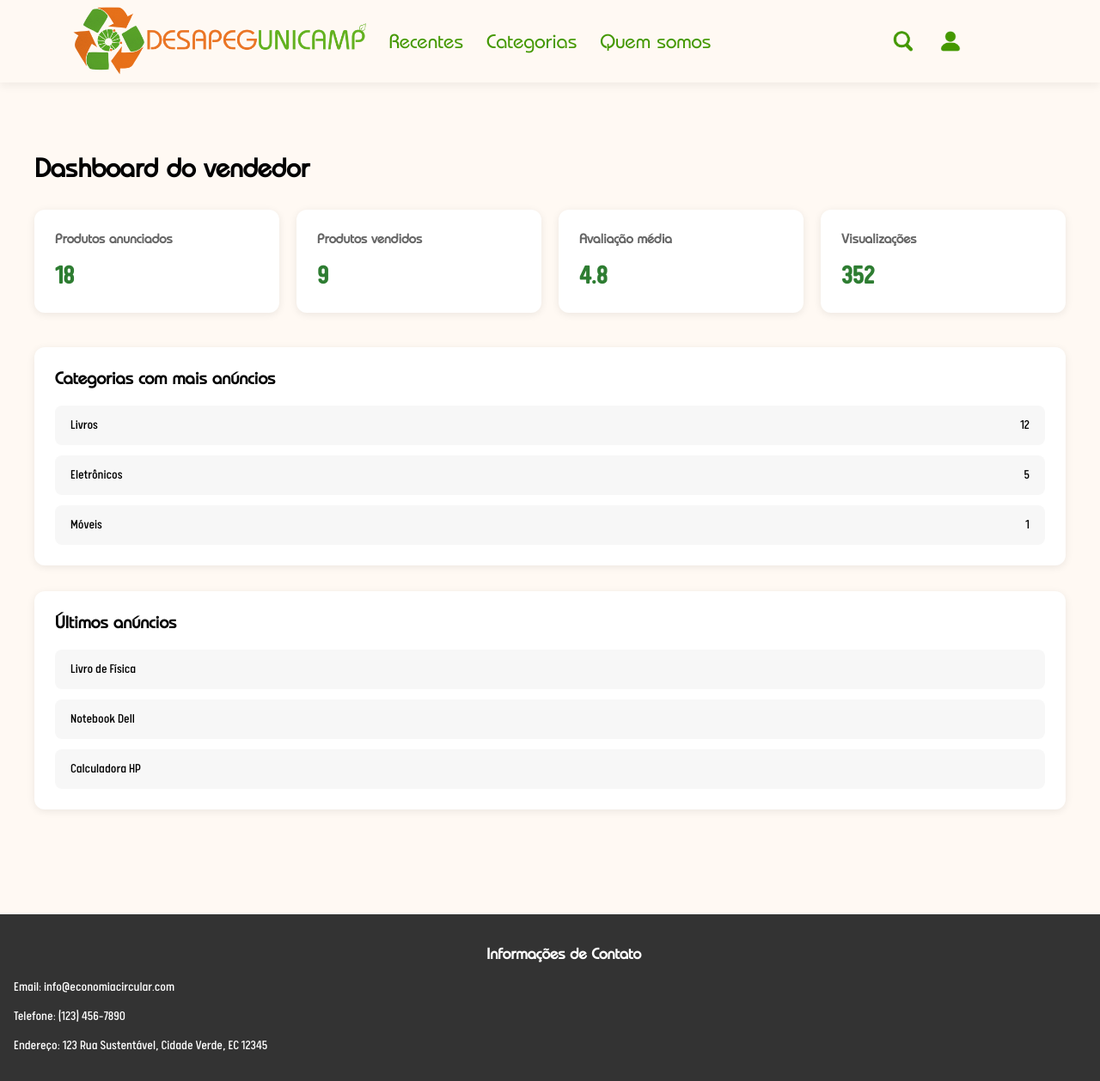
After one commit to daniel-sfranco/economia-circular, a Flask app: page /dashboard in a window 1280 px wide. The commit adds this page. Shown: the whole page at 86% size. Run offline with Flask 3, Linux system fonts and the light colour scheme.

Commit message:
feat: implementa frontend do dashboard do vendedor

```diff
--- a/desapeg/routes.py
+++ b/desapeg/routes.py
@@ -310,3 +310,7 @@ def api_similar_products(prod_id):
         .all()
 
     return jsonify([p.to_dict() for p in similar_products])
+
+@main_routes.route('/dashboard')
+def dashboard():
+    return render_template("dashboard.html")
--- /dev/null
+++ b/desapeg/static/styles/dashboard.css
@@ -0,0 +1,101 @@
+.dashboard-container {
+    max-width: 1200px;
+    margin: 40px auto;
+    padding: 20px;
+}
+
+.page-title {
+    margin-bottom: 30px;
+    font-size: 2rem;
+    font-weight: 700;
+}
+
+.dashboard-header {
+    margin-bottom: 40px;
+}
+
+.dashboard-header h1 {
+    margin-bottom: 8px;
+    font-size: 2rem;
+}
+
+.dashboard-header p {
+    color: #666;
+    font-size: 1rem;
+}
+
+.stats-grid {
+    display: grid;
+    grid-template-columns: repeat(auto-fit, minmax(220px, 1fr));
+    gap: 20px;
+    margin-bottom: 40px;
+}
+
+.stat-card {
+    background: white;
+    border-radius: 12px;
+    padding: 24px;
+    box-shadow: 0 2px 10px rgba(0,0,0,0.08);
+    transition: transform .2s ease, box-shadow .2s ease;
+}
+
+.stat-card:hover {
+    transform: translateY(-4px);
+    box-shadow: 0 6px 18px rgba(0,0,0,0.12);
+}
+
+.stat-card h3 {
+    margin: 0;
+    color: #666;
+    font-size: 1rem;
+    font-weight: 600;
+}
+
+.stat-number {
+    display: block;
+    margin-top: 18px;
+    font-size: 2rem;
+    font-weight: bold;
+    color: #2E7D32;
+}
+
+.dashboard-section {
+    background: white;
+    border-radius: 12px;
+    padding: 24px;
+    margin-bottom: 30px;
+    box-shadow: 0 2px 10px rgba(0,0,0,0.08);
+}
+
+.dashboard-section h2 {
+    margin-top: 0;
+    margin-bottom: 20px;
+    font-size: 1.3rem;
+}
+
+.category-list {
+    display: flex;
+    flex-direction: column;
+    gap: 12px;
+}
+
+.category-item {
+    display: flex;
+    justify-content: space-between;
+    align-items: center;
+    padding: 14px 18px;
+    border-radius: 8px;
+    background: #f7f7f7;
+}
+
+.recent-products {
+    display: flex;
+    flex-direction: column;
+    gap: 12px;
+}
+
+.recent-product {
+    padding: 14px 18px;
+    border-radius: 8px;
+    background: #f7f7f7;
+}
--- /dev/null
+++ b/desapeg/templates/dashboard.html
@@ -0,0 +1,86 @@
+{% extends "base.html" %}
+
+{% block style %}
+<link rel="stylesheet"
+      href="{{ url_for('static', filename='styles/dashboard.css') }}">
+{% endblock %}
+
+{% block content %}
+
+<div class="dashboard-container">
+
+    <h1 class="page-title">Dashboard do vendedor</h1>
+
+    <section class="stats-grid">
+
+        <div class="stat-card">
+            <h3>Produtos anunciados</h3>
+            <span id="total-products" class="stat-number">18</span>
+        </div>
+
+        <div class="stat-card">
+            <h3>Produtos vendidos</h3>
+            <span id="sold-products" class="stat-number">9</span>
+        </div>
+
+        <div class="stat-card">
+            <h3>Avaliação média</h3>
+            <span id="average-rating" class="stat-number">4.8</span>
+        </div>
+
+        <div class="stat-card">
+            <h3>Visualizações</h3>
+            <span id="total-views" class="stat-number">352</span>
+        </div>
+
+    </section>
+
+    <section class="dashboard-section">
+
+        <h2>Categorias com mais anúncios</h2>
+
+        <div class="category-list">
+
+            <div class="category-item">
+                <span>Livros</span>
+                <span>12</span>
+            </div>
+
+            <div class="category-item">
+                <span>Eletrônicos</span>
+                <span>5</span>
+            </div>
+
+            <div class="category-item">
+                <span>Móveis</span>
+                <span>1</span>
+            </div>
+
+        </div>
+
+    </section>
+
+    <section class="dashboard-section">
+
+        <h2>Últimos anúncios</h2>
+
+        <div class="recent-products">
+
+            <div class="recent-product">
+                Livro de Física
+            </div>
+
+            <div class="recent-product">
+                Notebook Dell
+            </div>
+
+            <div class="recent-product">
+                Calculadora HP
+            </div>
+
+        </div>
+
+    </section>
+
+</div>
+{% endblock %}
```
Also changed, not shown: desapeg/static/styles/myProducts.css (+23 -0 lines), desapeg/templates/myproducts.html (+8 -1 lines).
